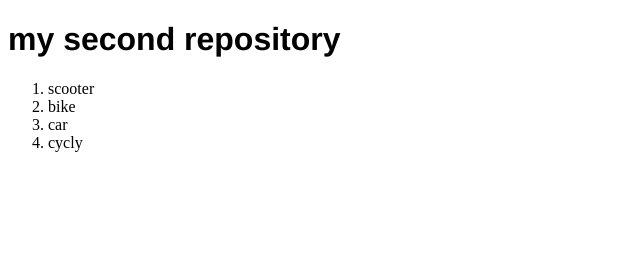
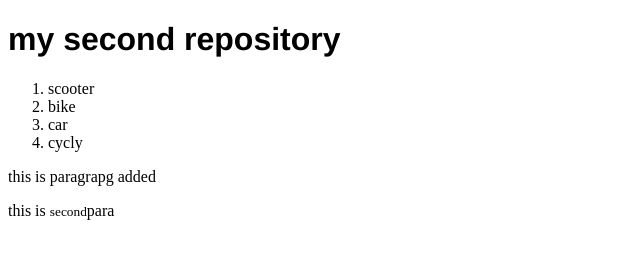
Before and after one commit to pallabraj/my-fourth-repo, a plain HTML site: page index.html in a window 1280 px wide. Shown: the whole page, without its empty margins (0-640 px from the left). Drawn offline with Linux system fonts and the light colour scheme.

Commit message:
small tag

```diff
--- a/index.html
+++ b/index.html
@@ -15,5 +15,7 @@
         <li>car</li>
         <li>cycly</li>
     </ol>
+    <p>this is paragrapg added</p>
+    <p>this is <small>second</small>para</p>
 </body>
 </html>
```
